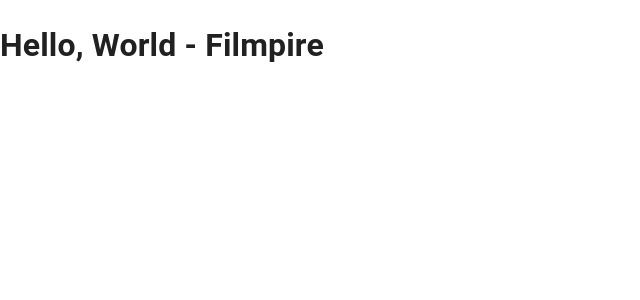
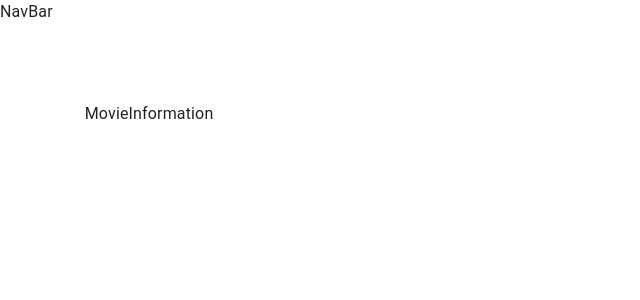
Before and after one commit to MAlkisla/CineMate-MovieApp, a React (Create React App) app: page /movie/1 in a window 1280 px wide. Shown: the top 300 px of the page, without its empty margins (0-640 px from the left). Built offline with nearby package versions, Linux system fonts and the light colour scheme; the HTML template or start-up script is replaced by a standard one.

Commit message:
Component Structure and Routing

```diff
--- a/package.json
+++ b/package.json
@@ -8,6 +8,7 @@
     "@emotion/styled": "^11.11.0",
     "@mui/icons-material": "^5.14.14",
     "@mui/material": "^5.14.14",
+    "@mui/styles": "^6.1.2",
     "@reduxjs/toolkit": "^1.9.7",
     "@testing-library/jest-dom": "^5.17.0",
     "@testing-library/react": "^13.4.0",
--- /dev/null
+++ b/src/components/Actors/Actors.jsx
@@ -0,0 +1,13 @@
+import React from 'react'
+
+const Actors = () => {
+    //console.log('Actors')
+
+  return (
+    <div>
+        Actors
+    </div>
+  )
+}
+
+export default Actors
--- a/src/components/App.jsx
+++ b/src/components/App.jsx
@@ -1,12 +1,30 @@
 import React from 'react';
 import CssBaseline from '@mui/material/CssBaseline';
-// import { Route, Switch } from 'react-router-dom';
+import { Route, Routes } from 'react-router-dom';
 
-const App = () => (
-  <>
-    <CssBaseline />
-    <h1>Hello, World - Filmpire</h1>
-  </>
-);
+import useStyles from './styles'
+
+import { Actors, MovieInformation, NavBar, Movies, Profile } from './';
+
+const App = () => {
+  const classes = useStyles();
+
+  return (
+    <div className={classes.root}>
+      <CssBaseline />
+      <NavBar />
+      <main className={classes.content}>
+      <div className={classes.toolbar}/>
+        <Routes>
+          <Route path="/" element={<Movies />} />
+          <Route path="/movie/:id" element={<MovieInformation />} />
+          <Route path="/actors/:id" element={<Actors />} />
+          <Route path="/profile/:id" element={<Profile />} />
+        </Routes>
+      </main>
+    </div>
+  )
+}
+
 
 export default App;
--- /dev/null
+++ b/src/components/MovieInformation/MovieInformation.jsx
@@ -0,0 +1,13 @@
+import React from 'react'
+
+const MovieInformation = () => {
+    //console.log('Movie Information')
+
+  return (
+    <div>
+        MovieInformation
+    </div>
+  )
+}
+
+export default MovieInformation
--- /dev/null
+++ b/src/components/Movies/Movies.jsx
@@ -0,0 +1,13 @@
+import React from 'react'
+
+const Movies = () => {
+    //console.log('Movies')
+
+  return (
+    <div>
+        Movies
+    </div>
+  )
+}
+
+export default Movies
--- /dev/null
+++ b/src/components/NavBar/NavBar.jsx
@@ -0,0 +1,13 @@
+import React from 'react'
+
+const NavBar = () => {
+    //console.log('NavBar')
+
+  return (
+    <div>
+        NavBar
+    </div>
+  )
+}
+
+export default NavBar
--- /dev/null
+++ b/src/components/Profile/Profile.jsx
@@ -0,0 +1,13 @@
+import React from 'react'
+
+const Profile = () => {
+    //console.log('Profile')
+
+  return (
+    <div>
+        Profile
+    </div>
+  )
+}
+
+export default Profile
--- /dev/null
+++ b/src/components/index.js
@@ -0,0 +1,5 @@
+export { default as Actors} from './Actors/Actors';
+export { default as MovieInformation} from './MovieInformation/MovieInformation';
+export { default as Movies} from './Movies/Movies';
+export { default as NavBar} from './NavBar/NavBar';
+export { default as Profile} from './Profile/Profile';
--- /dev/null
+++ b/src/components/styles.js
@@ -0,0 +1,15 @@
+import { makeStyles } from '@mui/styles';
+
+export default makeStyles(() => ({
+    root: {
+        display: 'flex',
+        height: '100%',
+    },
+    toolbar: {
+        height: '70px',
+    },
+    content: {
+        flexGrow: '1',
+        padding: '2em',
+    },
+}));
--- a/src/index.js
+++ b/src/index.js
@@ -1,11 +1,14 @@
 import React from 'react';
-import ReactDOM from 'react-dom/client';
+import { createRoot } from 'react-dom/client';
+import { BrowserRouter } from 'react-router-dom';
 
 import App from './components/App';
 
-const root = ReactDOM.createRoot(document.getElementById('root'));
+const rootElement = document.getElementById('root');
+const root = createRoot(rootElement);
+
 root.render(
-  <React.StrictMode>
+  <BrowserRouter>
     <App />
-  </React.StrictMode>,
+  </BrowserRouter>,
 );
```
Also changed, not shown: .eslintrc.js, 2 other files (tests, documents, lock files or other folders).
